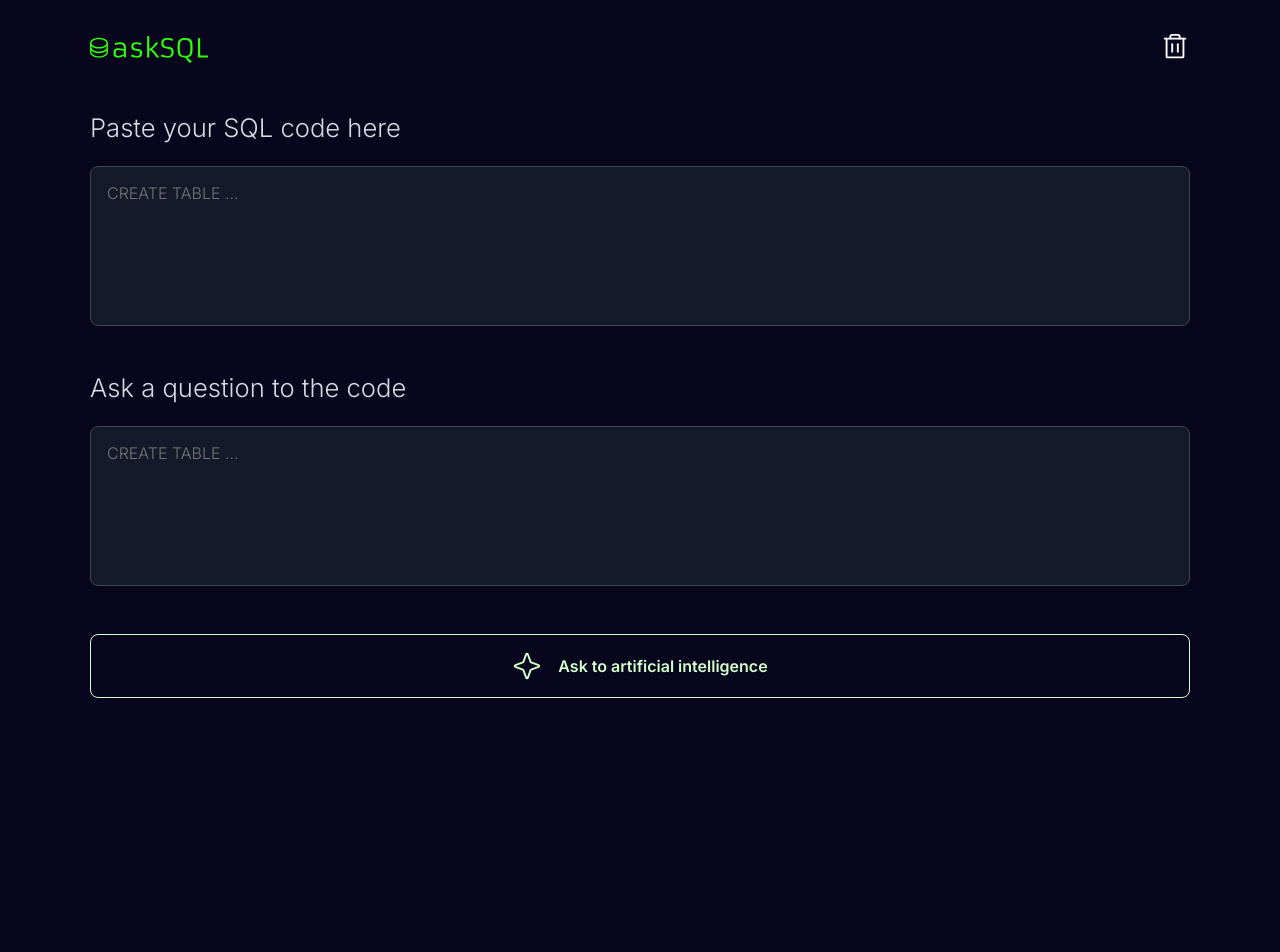
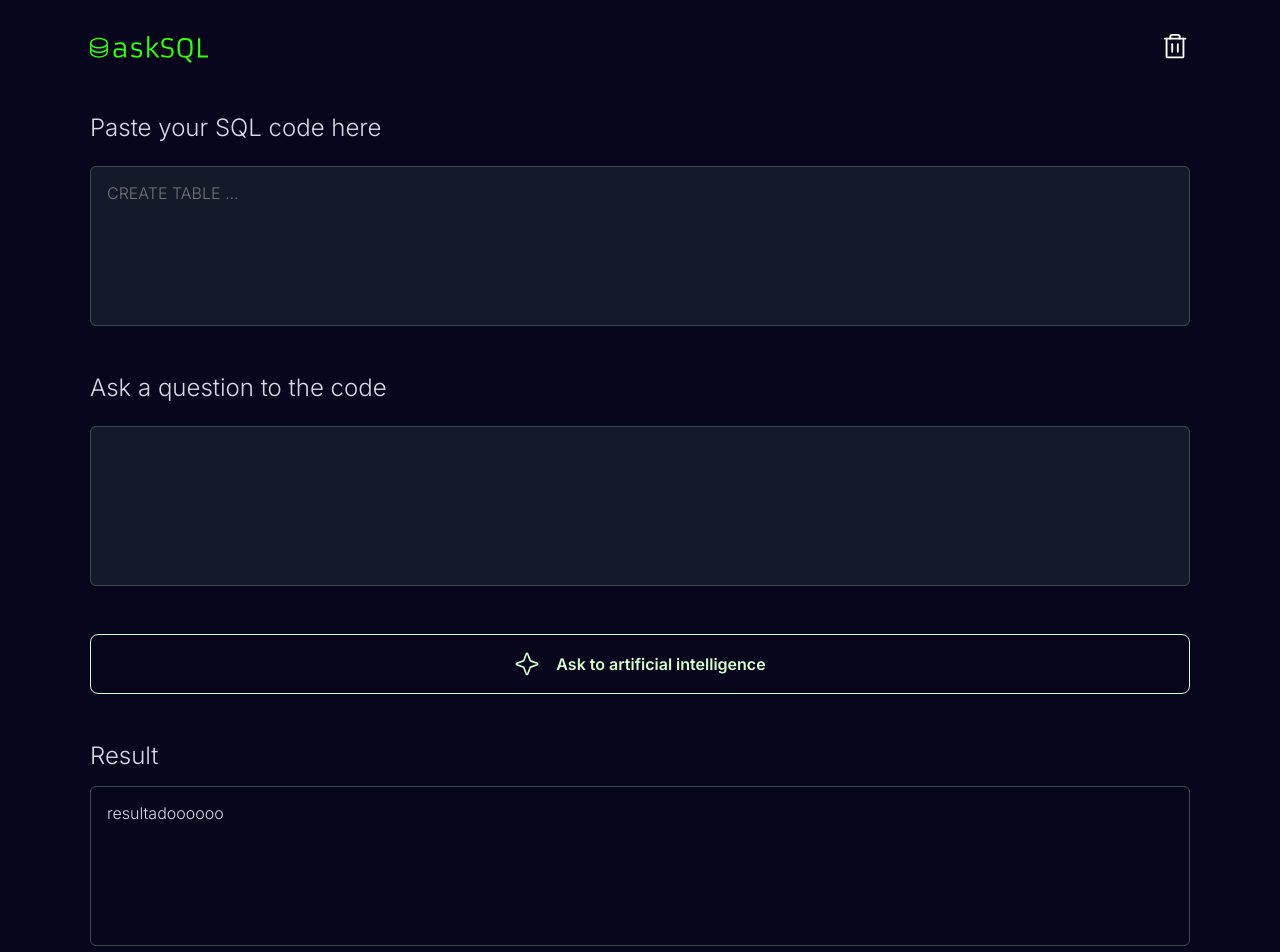
Before and after one commit to gabscrobson/askSQL, a React (Vite) app: page / in a window 1280 px wide. Shown: the top 952 px of the page. Before the commit the page ends 800 px from the top, so only its background shows below. Built offline with nearby package versions, Linux system fonts and the light colour scheme.

Commit message:
Main app structure

```diff
--- a/index.html
+++ b/index.html
@@ -3,7 +3,7 @@
   <head>
 
     <meta charset="UTF-8" />
-    <link rel="icon" type="image/svg+xml" href="/vite.svg" />
+    <link rel="icon" type="image/svg+xml" href="/favicon.png" />
 
     <link rel="preconnect" href="https://fonts.googleapis.com">
     <link rel="preconnect" href="https://fonts.gstatic.com" crossorigin>
--- a/src/App.tsx
+++ b/src/App.tsx
@@ -7,7 +7,6 @@ export function App() {
   return (
     <ThemeProvider theme={defaultTheme}>
       <Home />
-
       <GlobalStyle />
     </ThemeProvider>
   )
--- a/src/components/Home/index.tsx
+++ b/src/components/Home/index.tsx
@@ -3,6 +3,7 @@ import {
   FormContainer,
   HomeContainer,
   HomeContent,
+  ResultContainer,
   TrashButton,
 } from './styles'
 import { Trash, StarFour } from 'phosphor-react'
@@ -12,7 +13,7 @@ export function Home() {
     <HomeContainer>
       <HomeContent>
         <header>
-          <img src="/src/assets/logo.svg" alt="logo" />
+          <img src="/logo.svg" alt="logo" />
           <TrashButton type="button">
             <Trash size={30} />
           </TrashButton>
@@ -22,14 +23,19 @@ export function Home() {
           <label htmlFor="schema">Paste your SQL code here</label>
           <textarea name="schema" id="schema" placeholder="CREATE TABLE ..." />
 
-          <label htmlFor="schema">Ask a question to the code</label>
-          <textarea name="schema" id="schema" placeholder="CREATE TABLE ..." />
+          <label htmlFor="question">Ask a question to the code</label>
+          <textarea name="question" id="question" placeholder="" />
 
           <AskButton type="submit">
-            <StarFour size={30} />
+            <StarFour size={26} />
             <span>Ask to artificial intelligence</span>
           </AskButton>
         </FormContainer>
+
+        <ResultContainer>
+          <p>Result</p>
+          <textarea value={'resultadoooooo'} readOnly />
+        </ResultContainer>
       </HomeContent>
     </HomeContainer>
   )
--- a/src/components/Home/styles.ts
+++ b/src/components/Home/styles.ts
@@ -15,10 +15,9 @@ export const HomeContent = styled.div`
   flex-direction: column;
   align-items: center;
 
-  height: 100%;
   width: 90%;
   max-width: 1100px;
-  padding: 2rem 0;
+  padding: 2rem 0 4rem 0;
 
   header {
     width: 100%;
@@ -33,7 +32,7 @@ export const TrashButton = styled.button`
   color: ${(props) => props.theme.white};
   background: none;
   cursor: pointer;
-  transition: 0.1s;
+  transition: 0.15s;
 
   &:hover {
     color: ${(props) => props.theme.red};
@@ -48,7 +47,7 @@ export const FormContainer = styled.form`
   align-items: flex-start;
 
   color: ${(props) => props.theme.foam};
-  font-size: 1.6rem;
+  font-size: 1.5rem;
   line-height: 1.75rem;
 
   label {
@@ -59,12 +58,40 @@ export const FormContainer = styled.form`
     width: 100%;
     height: 10rem;
     padding: 1rem;
-    border-radius: 0.5rem;
+    border-radius: 6px;
     border: solid 1px ${(props) => props.theme.textAreaBorder};
     background: ${(props) => props.theme.textAreaBackground};
-    color: ${(props) => props.theme.white};
+    color: ${(props) => props.theme.foam};
     resize: none;
     overflow-y: auto;
+    cursor: auto;
+    transition: 0.15s;
+
+    &:focus {
+      outline: none;
+      border: 1px solid ${(props) => props.theme.pistachio};
+    }
+
+    &::-webkit-scrollbar {
+      width: 15px;
+    }
+
+    &::-webkit-scrollbar-track {
+      background: transparent;
+    }
+
+    &::-webkit-scrollbar-thumb {
+      background: rgba(255, 255, 255, 0.4);
+      border-top: 10px ${(props) => props.theme.textAreaBackground} solid;
+      border-bottom: 10px ${(props) => props.theme.textAreaBackground} solid;
+      border-right: 10px ${(props) => props.theme.textAreaBackground} solid;
+      background-clip: padding-box;
+      border-radius: 0 5px 5px 0;
+
+      &:hover {
+        background: rgba(255, 255, 255, 0.6);
+      }
+    }
   }
 `
 
@@ -92,3 +119,56 @@ export const AskButton = styled.button`
     color: ${(props) => props.theme.blueberry};
   }
 `
+
+export const ResultContainer = styled.div`
+  width: 100%;
+  margin-top: 3rem;
+
+  color: ${(props) => props.theme.foam};
+  font-size: 1.5rem;
+  line-height: 1.75rem;
+
+  display: flex;
+  flex-direction: column;
+  align-items: flex-start;
+  gap: 1rem;
+
+  textarea {
+    width: 100%;
+    height: 10rem;
+    padding: 1rem;
+    border-radius: 6px;
+    border: solid 1px ${(props) => props.theme.textAreaBorder};
+    background: ${(props) => props.theme.blueberry};
+    color: ${(props) => props.theme.foam};
+    resize: none;
+    overflow-y: auto;
+    cursor: auto;
+    transition: 0.15s;
+
+    &:focus {
+      outline: none;
+    }
+
+    &::-webkit-scrollbar {
+      width: 15px;
+    }
+
+    &::-webkit-scrollbar-track {
+      background: transparent;
+    }
+
+    &::-webkit-scrollbar-thumb {
+      background: rgba(255, 255, 255, 0.4);
+      border-top: 10px ${(props) => props.theme.textAreaBackground} solid;
+      border-bottom: 10px ${(props) => props.theme.textAreaBackground} solid;
+      border-right: 10px ${(props) => props.theme.textAreaBackground} solid;
+      background-clip: padding-box;
+      border-radius: 0 5px 5px 0;
+
+      &:hover {
+        background: rgba(255, 255, 255, 0.6);
+      }
+    }
+  }
+`
--- a/src/styles/global.ts
+++ b/src/styles/global.ts
@@ -18,4 +18,9 @@ export const GlobalStyle = createGlobalStyle`
     font-size: 1rem;
     -webkit-font-smoothing: antialiased;
   }
+
+  ::selection {
+    background: ${(props) => props.theme.pistachio};
+    color: ${(props) => props.theme.blueberry};
+  }
 `
--- a/src/styles/themes/default.ts
+++ b/src/styles/themes/default.ts
@@ -17,5 +17,5 @@ export const defaultTheme = {
 
   pistachio: '#D3FFCC',
 
-  red: '#FD0000',
+  red: '#FB0000',
 }
```
Also changed, not shown: public/favicon.png (added), public/logo.svg (renamed from src/assets/logo.svg).
